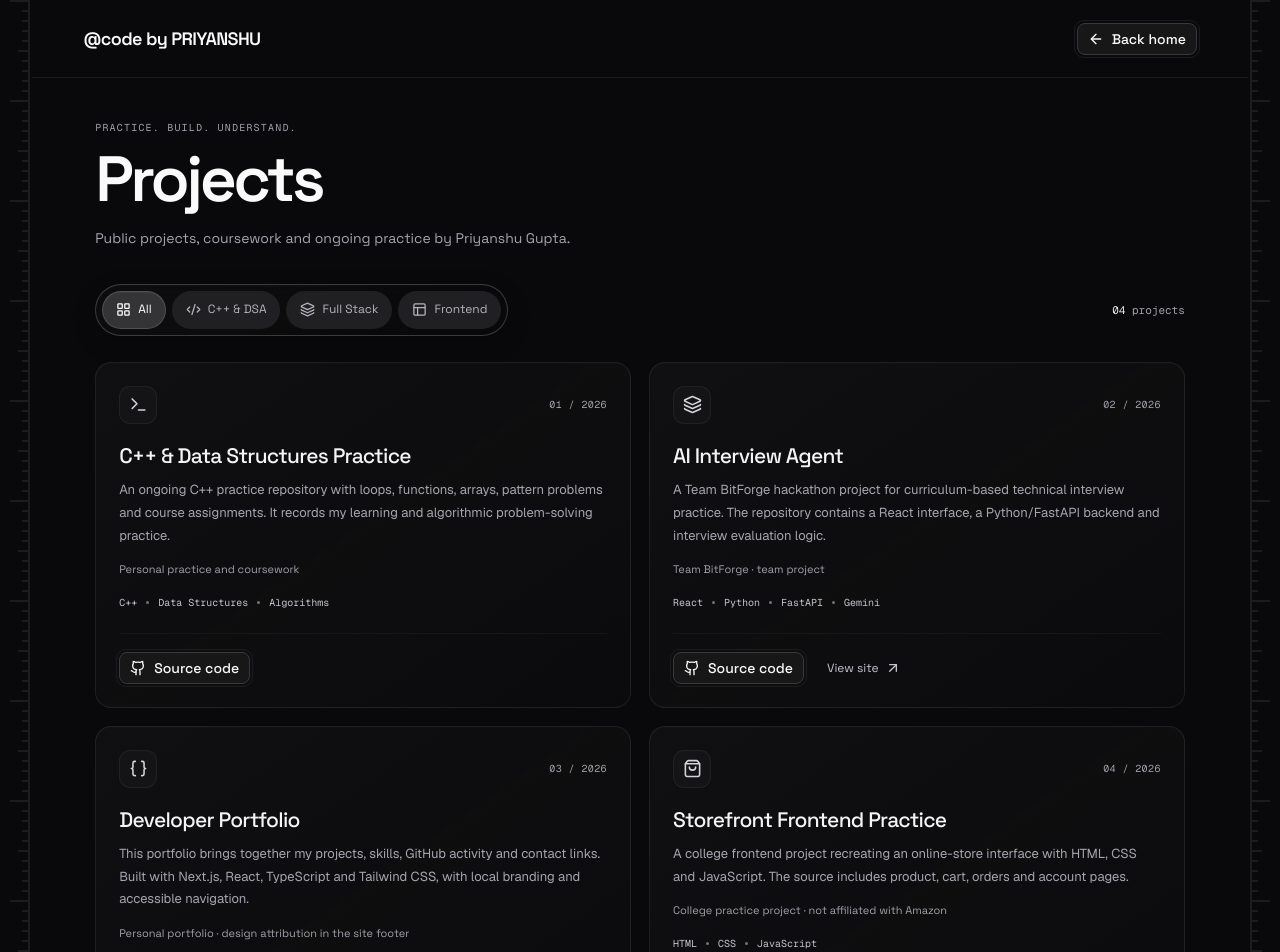
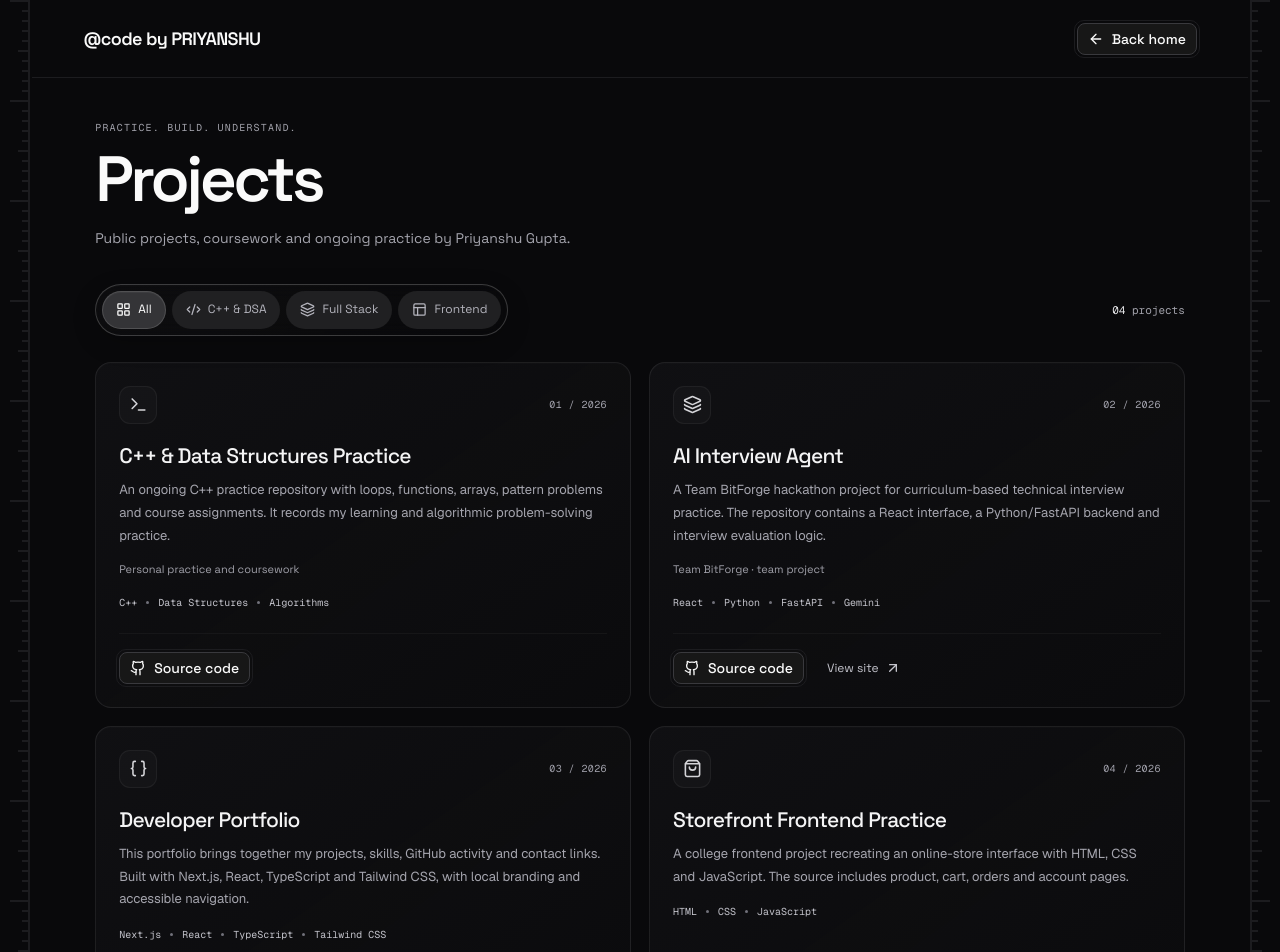
Before and after one commit to priyanshubuild/Priyanshubuild, a Next.js app: page /projects in a window 1280 px wide. Shown: the top 952 px of the page. Built offline with nearby package versions, Linux system fonts and the light colour scheme.

Commit message:
Remove extra notes from portfolio project cards

```diff
--- a/public/projects.json
+++ b/public/projects.json
@@ -63,8 +63,7 @@
       "programmingLanguages": [
         "TypeScript",
         "CSS"
-      ],
-      "attribution": "Personal portfolio · design attribution in the site footer"
+      ]
     },
     {
       "id": "storefront-practice",
@@ -83,8 +82,7 @@
         "HTML",
         "CSS",
         "JavaScript"
-      ],
-      "attribution": "College practice project · not affiliated with Amazon"
+      ]
     }
   ]
 }
--- a/public/projects.md
+++ b/public/projects.md
@@ -15,6 +15,7 @@ An ongoing C++ practice repository with loops, functions, arrays, pattern proble
 - Programming languages: C++
 - Attribution: Personal practice and coursework
 
+
 ## AI Interview Agent
 
 A Team BitForge hackathon project for curriculum-based technical interview practice. The repository contains a React interface, a Python/FastAPI backend and interview evaluation logic.
@@ -27,6 +28,7 @@ A Team BitForge hackathon project for curriculum-based technical interview pract
 - Programming languages: JavaScript, Python
 - Attribution: Team BitForge · team project
 
+
 ## Developer Portfolio
 
 This portfolio brings together my projects, skills, GitHub activity and contact links. Built with Next.js, React, TypeScript and Tailwind CSS, with local branding and accessible navigation.
@@ -37,7 +39,7 @@ This portfolio brings together my projects, skills, GitHub activity and contact
 - Category: frontend
 - Technologies: Next.js, React, TypeScript, Tailwind CSS
 - Programming languages: TypeScript, CSS
-- Attribution: Personal portfolio · design attribution in the site footer
+
 
 ## Storefront Frontend Practice
 
@@ -48,6 +50,6 @@ A college frontend project recreating an online-store interface with HTML, CSS a
 - Category: frontend
 - Technologies: HTML, CSS, JavaScript
 - Programming languages: HTML, CSS, JavaScript
-- Attribution: College practice project · not affiliated with Amazon
+
 
 Repository links provide evidence and source context. A linked demo can change independently; the presence of a demo link does not certify availability, security or production readiness.
--- a/scripts/generate-agent-resources.mjs
+++ b/scripts/generate-agent-resources.mjs
@@ -80,7 +80,7 @@ ${project.description}
 ${project.live ? `- Website or demo: ${project.live}\n` : ""}- Category: ${project.category}
 - Technologies: ${project.technologies.join(", ")}
 - Programming languages: ${project.programmingLanguages.join(", ")}
-- Attribution: ${project.credit}
+${project.credit ? `- Attribution: ${project.credit}\n` : ""}
 `,
   )
   .join("\n")}
@@ -196,7 +196,7 @@ const projectData = {
     category: project.category,
     technologies: project.technologies,
     programmingLanguages: project.programmingLanguages,
-    attribution: project.credit,
+    ...(project.credit ? { attribution: project.credit } : {}),
   })),
 };
 
--- a/src/app/projects/layout.tsx
+++ b/src/app/projects/layout.tsx
@@ -91,7 +91,7 @@ const projectsJsonLd = {
           codeRepository: `https://github.com/${project.github}`,
           programmingLanguage: project.programmingLanguages,
           image: `${SITE_URL}${project.image}`,
-          creditText: project.credit,
+          ...(project.credit ? { creditText: project.credit } : {}),
         },
       })),
     },
--- a/src/app/projects/page.tsx
+++ b/src/app/projects/page.tsx
@@ -120,7 +120,9 @@ export default function ProjectsPage() {
                   </div>
                   <h2 id={`${project.id}-title`}>{project.title}</h2>
                   <p className={styles.description}>{project.description}</p>
-                  <p className={styles.credit}>{project.credit}</p>
+                  {project.credit && (
+                    <p className={styles.credit}>{project.credit}</p>
+                  )}
                   <ul
                     className={styles.technologies}
                     aria-label={`${project.title} technologies`}
--- a/src/data/projects.json
+++ b/src/data/projects.json
@@ -42,7 +42,7 @@
     "coverLabel": "PRIYANSHUGUPTA.COM / NEXT.JS",
     "github": "priyanshubuild/Priyanshubuild",
     "live": "https://priyanshugupta.com/",
-    "credit": "Personal portfolio · design attribution in the site footer"
+    "credit": ""
   },
   {
     "id": "storefront-practice",
@@ -57,6 +57,6 @@
     "coverLabel": "AMAZON_CLONE / COLLEGE PROJECT",
     "github": "priyanshubuild/Amazon_clone",
     "live": null,
-    "credit": "College practice project · not affiliated with Amazon"
+    "credit": ""
   }
 ]
```
Also changed, not shown: public/llms-full.txt, 1 other file (tests, documents, lock files or other folders).
